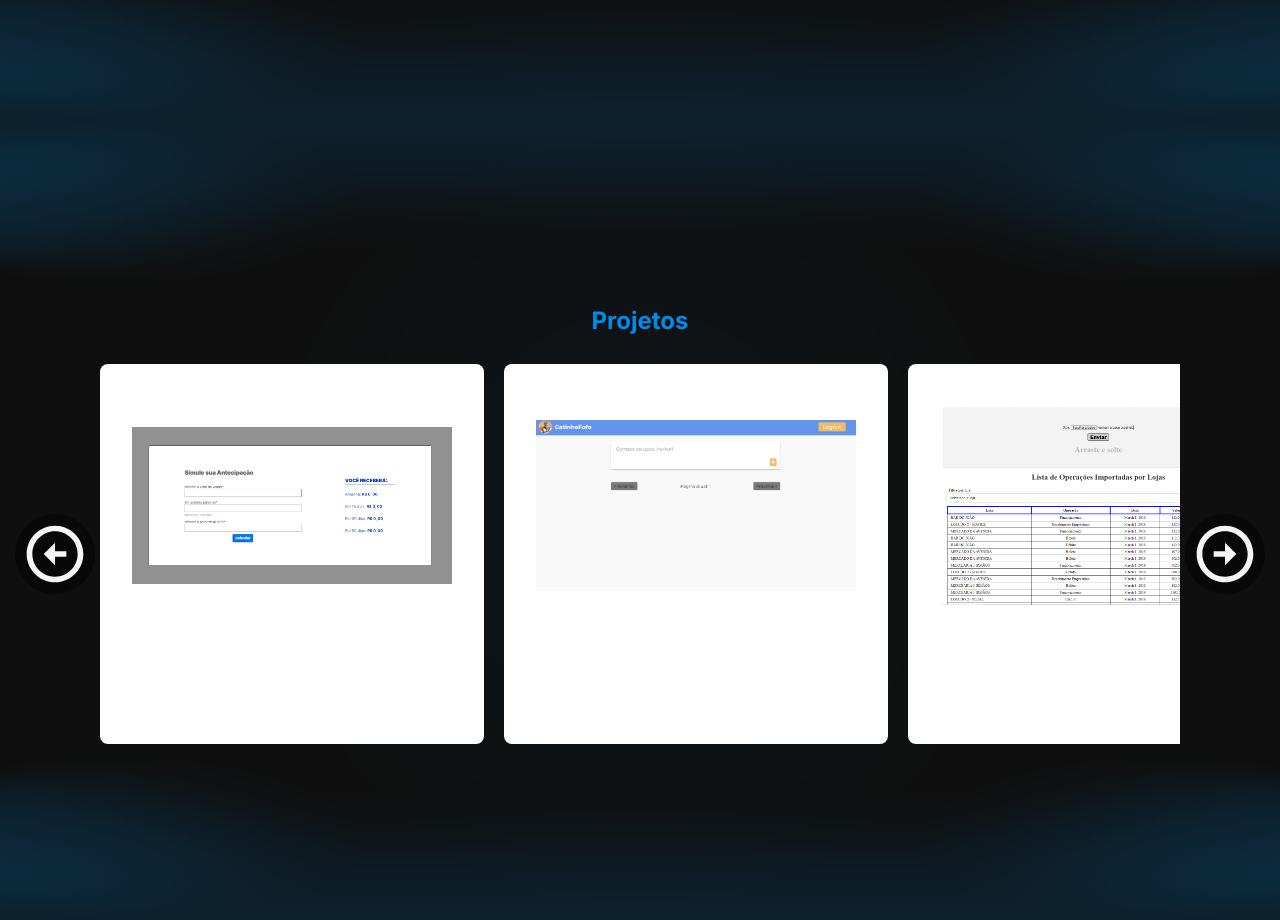
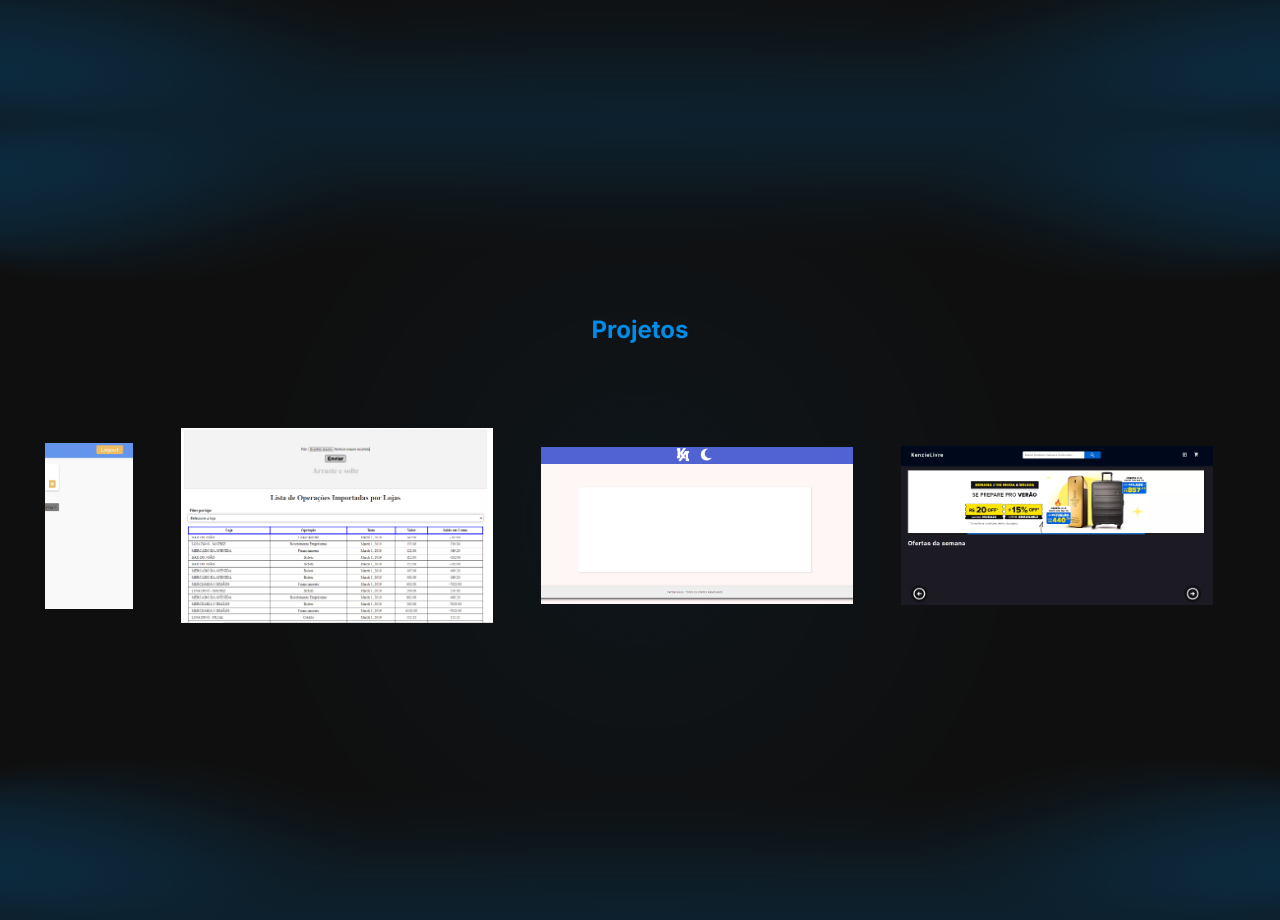
Before and after one commit to VictrCruz312/portfolio, a Next.js app: page / in a window 1280 px wide. Shown: the part 2280-3200 px from the top of the page. Built offline with nearby package versions, Linux system fonts and the light colour scheme.

Commit message:
feat: Atualizando carrousel de projetos e dividindo em componentes + estilização finalizados

```diff
--- /dev/null
+++ b/components/Projects/CardProject/index.tsx
@@ -0,0 +1,38 @@
+import Image from "next/image";
+import Link from "next/link";
+import { CardProjectStyled } from "./style";
+
+export interface IProject {
+  id: number;
+  image: string;
+  link: string;
+  alt: string;
+}
+
+interface IPropsCardProject {
+  project: IProject;
+}
+
+const CardProject = ({ project }: IPropsCardProject) => {
+  const { link, image, id, alt } = project;
+  return (
+    <CardProjectStyled>
+      <Link href={link}>
+        <a target="_blank">
+          <figure className="projectContainerImage">
+            <Image
+              src={image}
+              className="projectImage"
+              height="300"
+              width="320"
+              alt={alt}
+              objectFit="contain"
+            />
+          </figure>
+        </a>
+      </Link>
+    </CardProjectStyled>
+  );
+};
+
+export default CardProject;
--- /dev/null
+++ b/components/Projects/CardProject/style.ts
@@ -0,0 +1,29 @@
+import styled from "styled-components";
+
+export const CardProjectStyled = styled.li`
+  width: 312px;
+  min-width: 312px;
+  height: 350px;
+  min-height: 350px;
+  display: flex;
+  flex-direction: column;
+  cursor: pointer;
+  text-decoration: none;
+
+  @media (min-width: 480px) {
+    width: 30vw;
+  }
+
+  :hover {
+    box-shadow: 0px 0px 7px -2px rgba(63, 61, 86, 0.5);
+  }
+  .projectContainerImage {
+    margin: 0;
+    padding: 0;
+    width: 100%;
+
+    .projectImage {
+      width: 312px !important;
+    }
+  }
+`;
--- a/components/Projects/CarrouselProjects/index.tsx
+++ b/components/Projects/CarrouselProjects/index.tsx
@@ -1,46 +1,193 @@
-import { BiLeftArrowCircle } from "react-icons/bi";
-import { BiRightArrowCircle } from "react-icons/bi";
-
-import { useRef } from "react";
-import Link from "next/link";
-import Image from "next/image";
+import { useCallback, useEffect, useRef, useState } from "react";
 import { CarrouselProjectsStyled } from "./styles";
 
-const CarouselProjects = ({ listProjects }: any) => {
-  const carousel = useRef<any>(null);
+interface IPropsCarrousel {
+  children: React.ReactNode;
+  gapBetweenItems?: string;
+  autoScroll?: boolean;
+  autoScrollWidth?: number;
+  autoScrollTime?: "slow" | "medium" | "fast" | "flash";
+}
 
-  const nextProduct = () => (carousel.current.scrollLeft += 270);
+const CarouselProjects = ({
+  children,
+  gapBetweenItems,
+  autoScroll = false,
+  autoScrollWidth = 350,
+  autoScrollTime = "medium",
+}: IPropsCarrousel) => {
+  const [isDragging, setIsDragging] = useState(false);
+  const [isUserInteracting, setIsUserInteracting] = useState(false); // Nova variável de estado
 
-  const previousProduct = () => (carousel.current.scrollLeft -= 270);
+  const [startX, setStartX] = useState(0);
+  const [startScrollLeft, setStartScrollLeft] = useState(0);
+  const [previousScrollLeft, setPreviousScrollLeft] = useState(0);
+
+  const carouselRef = useRef<HTMLUListElement>(null);
+
+  const smoothScrollTo = useCallback(
+    (target: number) => {
+      const element = carouselRef.current;
+      if (element) {
+        element.scrollTo({
+          left: target,
+          behavior: "smooth",
+        });
+      }
+    },
+    [carouselRef]
+  );
+
+  const handleMouseDown = (
+    e: React.MouseEvent<HTMLUListElement, MouseEvent>
+  ) => {
+    setIsDragging(true);
+    setIsUserInteracting(true); // Atualiza o estado do usuário interagindo
+    setStartX(e.pageX);
+    setStartScrollLeft(carouselRef.current!.scrollLeft);
+    setPreviousScrollLeft(carouselRef.current!.scrollLeft);
+  };
+
+  const handleMouseMove = (
+    e: React.MouseEvent<HTMLUListElement, MouseEvent>
+  ) => {
+    const element = carouselRef.current;
+    if (!isDragging || !element) return;
+
+    const mouseX = e.clientX;
+    const carouselRect = element.getBoundingClientRect();
+
+    const dragDistance = (mouseX - startX) * 1; // Ajustar velocidade do scroll de arrastar lateralmente com o mouse
+
+    element.scrollTo({
+      left: startScrollLeft - dragDistance,
+      behavior: "auto",
+    });
+
+    setPreviousScrollLeft(element.scrollLeft);
+  };
+
+  const handleMouseUp = () => {
+    setIsDragging(false);
+    setIsUserInteracting(false);
+    const element = carouselRef.current;
+    if (!element) return;
+    const scrollLeft = element.scrollLeft;
+    const itemWidth = element
+      .querySelector("li")!
+      .getBoundingClientRect().width;
+    const itemIndex = Math.round(scrollLeft / itemWidth);
+    smoothScrollTo(itemIndex * itemWidth);
+  };
+
+  const handleMouseLeave = () => {
+    setIsDragging(false);
+    setIsUserInteracting(false); // Atualiza o estado do usuário interagindo
+  };
+
+  const handleTouchStart = (e: React.TouchEvent<HTMLUListElement>) => {
+    const touch = e.touches[0];
+    setIsDragging(true);
+    setIsUserInteracting(true);
+    setStartX(touch.pageX);
+    setStartScrollLeft(carouselRef.current!.scrollLeft);
+    setPreviousScrollLeft(carouselRef.current!.scrollLeft);
+  };
+
+  const handleTouchMove = (e: React.TouchEvent<HTMLUListElement>) => {
+    if (!isDragging) return;
+    const touch = e.touches[0];
+    const x = touch.pageX;
+    const dragDistance = (x - startX) * 1; // Ajustar velocidade do scroll de arrastar lateralmente com o toque na tela
+    carouselRef.current!.scrollLeft = startScrollLeft - dragDistance;
+    setPreviousScrollLeft(carouselRef.current!.scrollLeft);
+  };
+
+  const handleTouchEnd = () => {
+    setIsDragging(false);
+    const element = carouselRef.current!;
+    const maxScrollLeft = element.scrollWidth - element.clientWidth;
+    if (element.scrollLeft === maxScrollLeft) {
+      smoothScrollTo(0);
+    } else if (element.scrollLeft === 0 && previousScrollLeft !== 0) {
+      smoothScrollTo(maxScrollLeft);
+    }
+    setIsUserInteracting(false); // Atualiza o estado do usuário interagindo
+  };
+
+  useEffect(() => {
+    const element = carouselRef.current;
+    if (!element) return;
+    const handleKeyDown = (e: KeyboardEvent) => {
+      if (isUserInteracting) return; // Se o usuário estiver interagindo com o carrossel, não faça nada
+      if (e.keyCode === 37) {
+        // seta esquerda
+        smoothScrollTo(-autoScrollWidth);
+      } else if (e.keyCode === 39) {
+        // seta direita
+        smoothScrollTo(autoScrollWidth);
+      }
+    };
+    document.addEventListener("keydown", handleKeyDown);
+
+    return () => {
+      document.removeEventListener("keydown", handleKeyDown);
+    };
+  }, [isUserInteracting, autoScrollWidth, smoothScrollTo]);
+
+  useEffect(() => {
+    const element = carouselRef.current;
+    if (!element) return;
+    let autoScrollInterval: NodeJS.Timeout;
+
+    const autoScrollTimeMap: { [key: string]: number } = {
+      slow: 8000,
+      medium: 5000,
+      fast: 3000,
+      flash: 1000,
+    };
+
+    if (autoScroll && autoScrollTimeMap[autoScrollTime]) {
+      autoScrollInterval = setInterval(() => {
+        if (isUserInteracting) return; // Se o usuário estiver interagindo com o carrossel, não faça nada
+        if (element.scrollLeft >= element.scrollWidth - element.offsetWidth) {
+          element.scrollLeft = 0;
+        } else {
+          const target = element.scrollLeft + autoScrollWidth;
+          smoothScrollTo(target);
+          if (target >= element.scrollWidth - element.offsetWidth) {
+            smoothScrollTo(0);
+          }
+        }
+      }, autoScrollTimeMap[autoScrollTime]);
+    }
+
+    return () => {
+      clearInterval(autoScrollInterval);
+    };
+  }, [
+    autoScroll,
+    autoScrollTime,
+    autoScrollWidth,
+    isUserInteracting,
+    smoothScrollTo,
+  ]);
 
   return (
-    <CarrouselProjectsStyled>
-      <button id="buttonLeft" onClick={previousProduct}>
-        <BiLeftArrowCircle />
-      </button>
-      <ul className="CarrouselProjects" ref={carousel}>
-        {listProjects?.map(({ id, image, link, alt }: any) => (
-          <li key={id} className="project">
-            <Link href={link}>
-              <a target="_blank">
-                <figure className="projectContainerImage">
-                  <Image
-                    src={image}
-                    className="projectImage"
-                    height="300"
-                    width="320"
-                    alt={alt}
-                    objectFit="contain"
-                  />
-                </figure>
-              </a>
-            </Link>
-          </li>
-        ))}
+    <CarrouselProjectsStyled gapBetweenItems={gapBetweenItems}>
+      <ul
+        className="ListItems"
+        ref={carouselRef}
+        onMouseDown={handleMouseDown}
+        onMouseMove={handleMouseMove}
+        onMouseUp={handleMouseUp}
+        onMouseLeave={handleMouseLeave}
+        onTouchStart={handleTouchStart}
+        onTouchMove={handleTouchMove}
+        onTouchEnd={handleTouchEnd}
+      >
+        {children}
       </ul>
-      <button id="buttonRight" onClick={nextProduct}>
-        <BiRightArrowCircle />
-      </button>
     </CarrouselProjectsStyled>
   );
 };
--- a/components/Projects/CarrouselProjects/styles.ts
+++ b/components/Projects/CarrouselProjects/styles.ts
@@ -1,126 +1,16 @@
 import styled from "styled-components";
 
-export const CarrouselProjectsStyled = styled.div`
-  position: relative;
-  z-index: 50;
-  width: 100vw;
-  height: 400px;
+interface IPropsCarrousel {
+  gapBetweenItems?: string;
+}
 
-  display: flex;
-  justify-content: center;
-  align-items: center;
-  padding: 0px 10px;
-
-  @media (min-width: 480px) {
-    padding: 0px 100px;
-  }
-  .CarrouselProjects {
-    padding: 0;
-    width: 100vw;
-    height: 400px;
+export const CarrouselProjectsStyled = styled.div<IPropsCarrousel>`
+  width: 100%;
+  overflow: hidden;
+  .ListItems {
     overflow: hidden;
     display: flex;
-    align-items: center;
-    a:last-child {
-      margin: 10px 0px 10px 0px;
-    }
-    @media (min-width: 480px) {
-      width: 100%;
-    }
-
-    .project {
-      transition: 200ms;
-      width: 100vw;
-      height: 380px;
-      border: none;
-      outline: 0;
-      padding: none;
-      margin: 10px 20px 10px 0px;
-      border-radius: 8px;
-      background-color: #fff;
-      display: flex;
-      flex-direction: column;
-      justify-content: space-between;
-      align-items: center;
-      text-decoration: none;
-
-      @media (min-width: 480px) {
-        width: 30vw;
-      }
-
-      :hover {
-        box-shadow: 0px 0px 7px -2px rgba(63, 61, 86, 0.5);
-      }
-      .projectContainerImage {
-        border-radius: 8px 8px 0px 0px;
-        width: 250px;
-        max-width: 30vw;
-        height: 230px;
-        max-height: 230px;
-        padding: 15px;
-        display: flex;
-        justify-content: center;
-        align-items: center;
-        overflow: hidden;
-
-        @media (min-width: 480px) {
-          width: 30vw;
-        }
-        .projectsImage {
-          width: 250px;
-          max-width: 250px;
-          height: auto;
-          max-height: 100%;
-
-          @media (min-width: 480px) {
-            width: 30vw;
-          }
-        }
-      }
-    }
-  }
-
-  #buttonLeft,
-  #buttonRight {
-    position: absolute;
-    cursor: pointer;
-    width: 70px;
-    height: 70px;
-    padding: none;
-    border: none;
-    outline: 0;
-    border-radius: 50%;
-    top: 50%;
-    transform: translateY(-50%);
-    svg {
-      transition: 200ms;
-      font-size: 70px;
-      color: #f5f5f5;
-      :hover {
-        transition: 200ms;
-        color: #1976d2;
-      }
-    }
-    z-index: 49;
-    display: flex;
-    justify-content: center;
-    align-items: center;
-    background-color: rgba(2, 2, 2, 0.5);
-    @media (min-width: 480px) {
-      width: 80px;
-      height: 80px;
-    }
-  }
-  #buttonLeft {
-    left: 5px;
-    @media (min-width: 480px) {
-      left: 15px;
-    }
-  }
-  #buttonRight {
-    right: 5px;
-    @media (min-width: 480px) {
-      right: 15px;
-    }
+    gap: ${({ gapBetweenItems }) =>
+      gapBetweenItems ? gapBetweenItems : "48px"};
   }
 `;
--- a/components/Projects/index.tsx
+++ b/components/Projects/index.tsx
@@ -1,16 +1,13 @@
-import Image from "next/image";
-import Link from "next/link";
-import Slider from "react-slick";
-
 import "slick-carousel/slick/slick.css";
 import "slick-carousel/slick/slick-theme.css";
 
 import { ProjectsStyled } from "./style";
 import { useEffect, useState } from "react";
 import CarouselProjects from "./CarrouselProjects";
+import CardProject, { IProject } from "./CardProject";
 
 const Projects = () => {
-  const listProjects = [
+  const listProjects: IProject[] = [
     {
       id: 1,
       link: "https://calculadora-antecipacao-de-valores.vercel.app/",
@@ -61,12 +58,18 @@ const Projects = () => {
     },
   ];
   return (
-    <div id="projetos" style={{ height: "100vh" }}>
-      <ProjectsStyled>
-        <h2 className="projectsTitle">Projetos</h2>
-        <CarouselProjects listProjects={listProjects} />
-      </ProjectsStyled>
-    </div>
+    <ProjectsStyled>
+      <h2 className="projectsTitle">Projetos</h2>
+      <CarouselProjects
+        autoScroll={true}
+        autoScrollTime="fast"
+        autoScrollWidth={312}
+      >
+        {listProjects?.map((project: IProject) => (
+          <CardProject project={project} key={project.id} />
+        ))}
+      </CarouselProjects>
+    </ProjectsStyled>
   );
 };
 
--- a/components/Projects/style.ts
+++ b/components/Projects/style.ts
@@ -3,6 +3,7 @@ import styled from "styled-components";
 
 export const ProjectsStyled = styled.div`
   height: 100vh;
+  width: 100%;
 
   display: flex;
   flex-direction: column;
```
